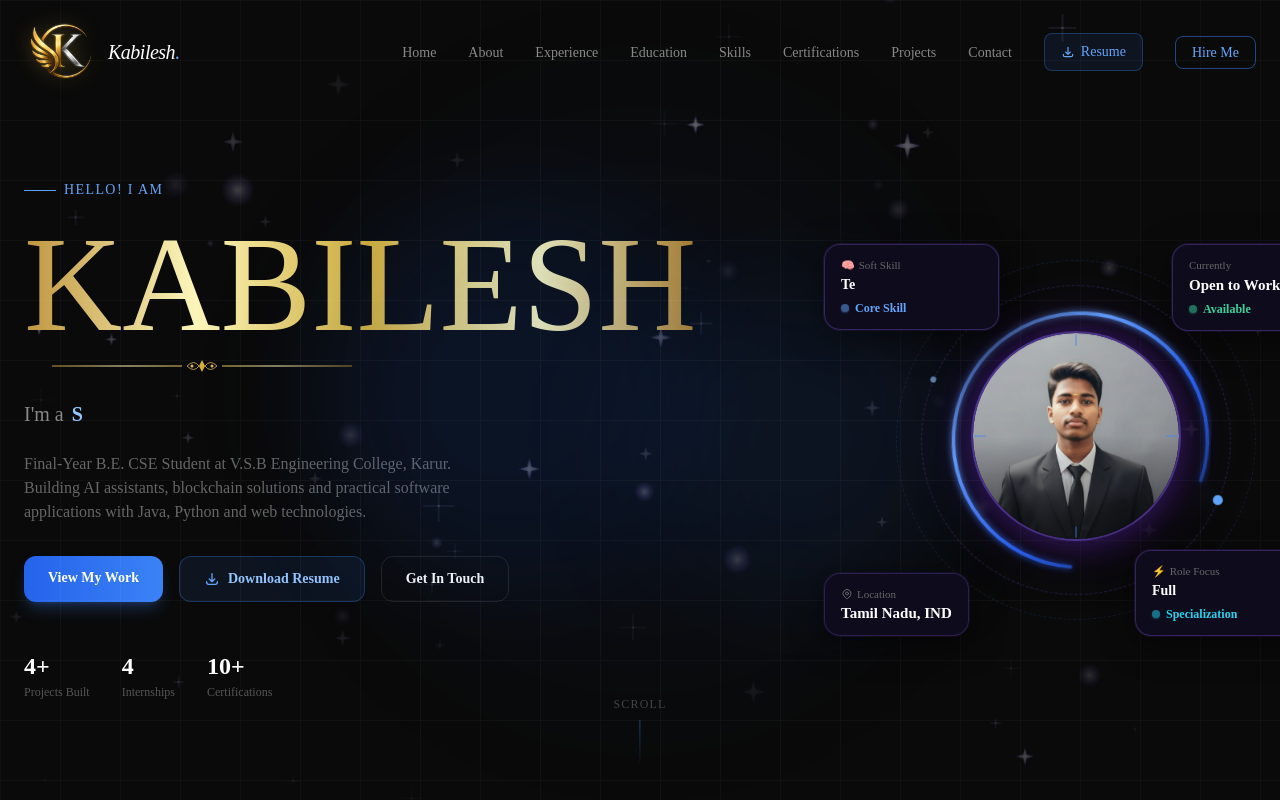
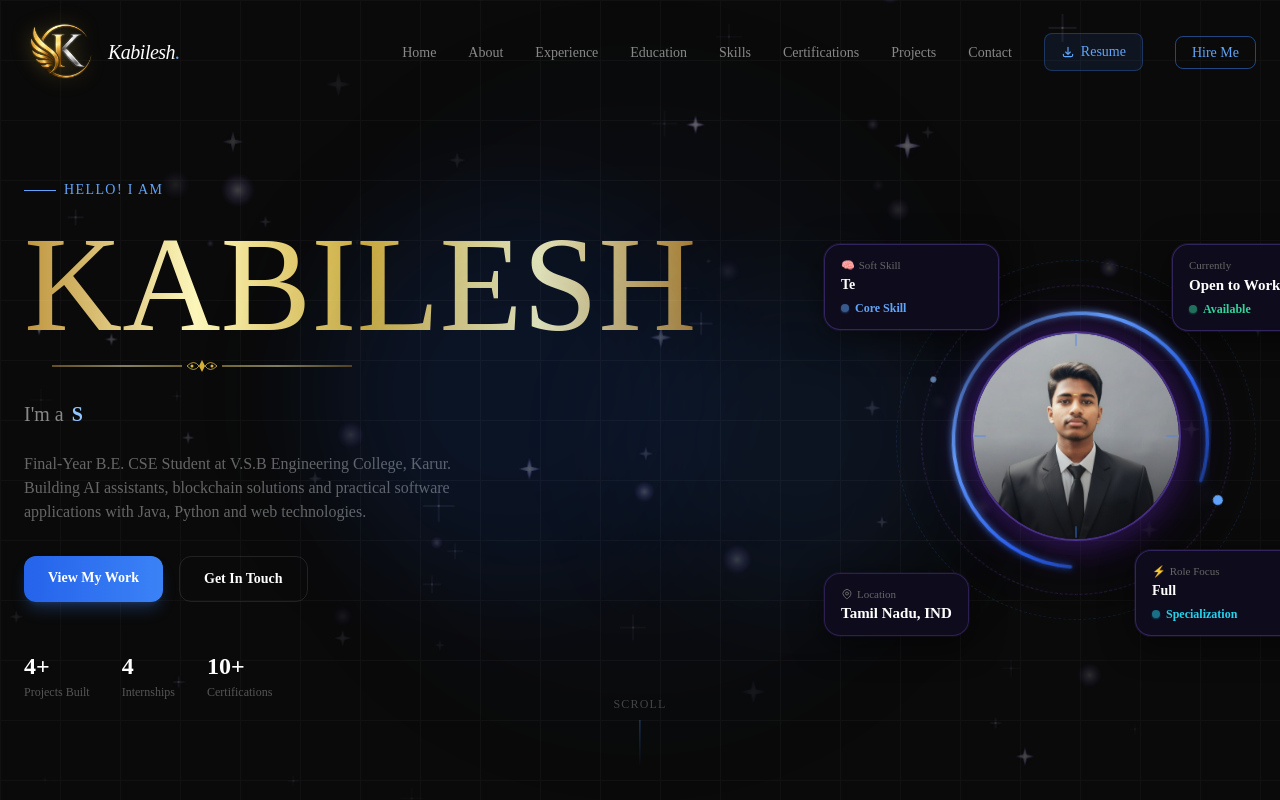
Before and after one commit to KABI1212/Kabilesh-Portfolio, a Next.js app: page / in a window 1280 px wide. Shown: the top 800 px of the page. Built offline with nearby package versions, Linux system fonts and the light colour scheme; a web font is replaced by a local one.

Commit message:
fix: remove Download Resume from hero CTA, keep View My Work and Get In Touch with smooth scrolling

```diff
--- a/components/Hero.tsx
+++ b/components/Hero.tsx
@@ -193,29 +193,29 @@ export default function Hero() {
               initial={{ opacity: 0, y: 20 }}
               animate={{ opacity: 1, y: 0 }}
               transition={{ duration: 0.5, delay: 0.8 }}
-              className="flex flex-wrap gap-4 justify-center lg:justify-start"
+              className="flex flex-wrap gap-4 justify-center lg:justify-start relative z-20"
             >
               <a
                 href="#projects"
-                className="px-6 py-3 rounded-xl bg-gradient-to-r from-blue-600 to-blue-500 text-white font-semibold text-sm hover:from-blue-500 hover:to-cyan-400 transition-all duration-300 shadow-lg shadow-blue-500/25 hover:shadow-blue-500/40 hover:-translate-y-0.5"
+                onClick={(e) => {
+                  e.preventDefault()
+                  const el = document.getElementById('projects')
+                  if (el) el.scrollIntoView({ behavior: 'smooth' })
+                  else window.location.hash = 'projects'
+                }}
+                className="px-6 py-3 rounded-xl bg-gradient-to-r from-blue-600 to-blue-500 text-white font-semibold text-sm hover:from-blue-500 hover:to-cyan-400 transition-all duration-300 shadow-lg shadow-blue-500/25 hover:shadow-blue-500/40 hover:-translate-y-0.5 cursor-pointer"
               >
                 View My Work
               </a>
               <a
-                href="/Kabilesh_K_Resume.pdf"
-                download="Kabilesh_K_Resume.pdf"
-                target="_blank"
-                rel="noopener noreferrer"
-                className="px-6 py-3 rounded-xl bg-blue-500/10 border border-blue-500/30 text-blue-300 font-semibold text-sm hover:bg-blue-500/20 hover:border-blue-400 transition-all duration-300 hover:-translate-y-0.5 flex items-center gap-2"
-              >
-                <svg className="w-4 h-4 text-blue-400" fill="none" stroke="currentColor" viewBox="0 0 24 24">
-                  <path strokeLinecap="round" strokeLinejoin="round" strokeWidth={2} d="M4 16v1a3 3 0 003 3h10a3 3 0 003-3v-1m-4-4l-4 4m0 0l-4-4m4 4V4" />
-                </svg>
-                Download Resume
-              </a>
-              <a
                 href="#contact"
-                className="px-6 py-3 rounded-xl border border-white/10 text-white font-semibold text-sm hover:border-blue-500/50 hover:bg-white/5 transition-all duration-300 hover:-translate-y-0.5"
+                onClick={(e) => {
+                  e.preventDefault()
+                  const el = document.getElementById('contact')
+                  if (el) el.scrollIntoView({ behavior: 'smooth' })
+                  else window.location.hash = 'contact'
+                }}
+                className="px-6 py-3 rounded-xl border border-white/10 text-white font-semibold text-sm hover:border-blue-500/50 hover:bg-white/5 transition-all duration-300 hover:-translate-y-0.5 cursor-pointer"
               >
                 Get In Touch
               </a>
```
